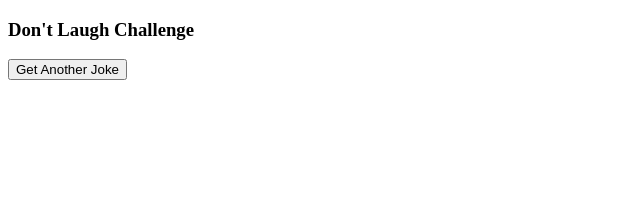
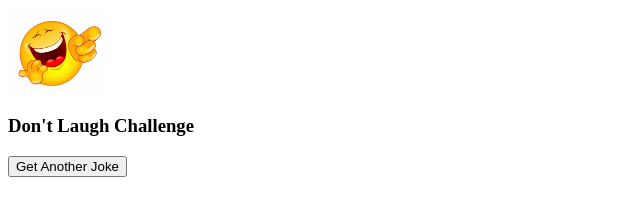
Before and after one commit to kensteph/webpack-starter, a website built with webpack: page src/template.html in a window 1280 px wide. Shown: the whole page, without its empty margins (0-640 px from the left). Built offline with nearby package versions, Linux system fonts and the light colour scheme.

Commit message:
Configure loader for using images

```diff
--- a/src/index.js
+++ b/src/index.js
@@ -1,4 +1,8 @@
 import generateJokes from './generateJokes';
 import './styles/main.scss';
+import lol from './assets/lol.jpg';
+
+const laughImg = document.querySelector('#laughImg');
+laughImg.src = lol;
 
 console.log(generateJokes());
--- a/src/styles/main.scss
+++ b/src/styles/main.scss
@@ -1,4 +1,4 @@
- /* define variables for the primary colors */
+/* define variables for the primary colors */
 $primary_1: #a2b9bc;
 $primary_2: #b2ad7f;
 $primary_3: #878f99;
@@ -15,3 +15,7 @@ $primary_3: #878f99;
 .menu-right {
   background-color: $primary_3;
 }
+
+#laughImg {
+  width: 100px;
+}
--- a/src/template.html
+++ b/src/template.html
@@ -12,6 +12,7 @@
 
 <body>
   <div class="conatiner">
+    <img id="laughImg" alt="Laughing Image">
     <h3>Don't Laugh Challenge</h3>
     <div class="joke" id="joke"></div>
     <button type="button" class="jokeBtn" id="jokeBtn">Get Another Joke</button>
--- a/webpack.config.js
+++ b/webpack.config.js
@@ -12,6 +12,8 @@ module.exports = {
   output: {
     path: path.resolve(__dirname, 'dist'),
     filename: '[name].js',
+    // In order to keep the original assets'name (like lol.jpg)
+    assetModuleFilename: '[name][ext]',
   },
   // Manage the loaders
   module: {
@@ -27,6 +29,8 @@ module.exports = {
           options: { presets: ['@babel/preset-env'] },
         },
       },
+      // Configure loader to use IMG
+      { test: /\.(png|svg|jpeg|jpg|gif)$/i, type: 'asset/resource' },
     ],
   },
 
```
Also changed, not shown: src/assets/lol.jpg (added).
